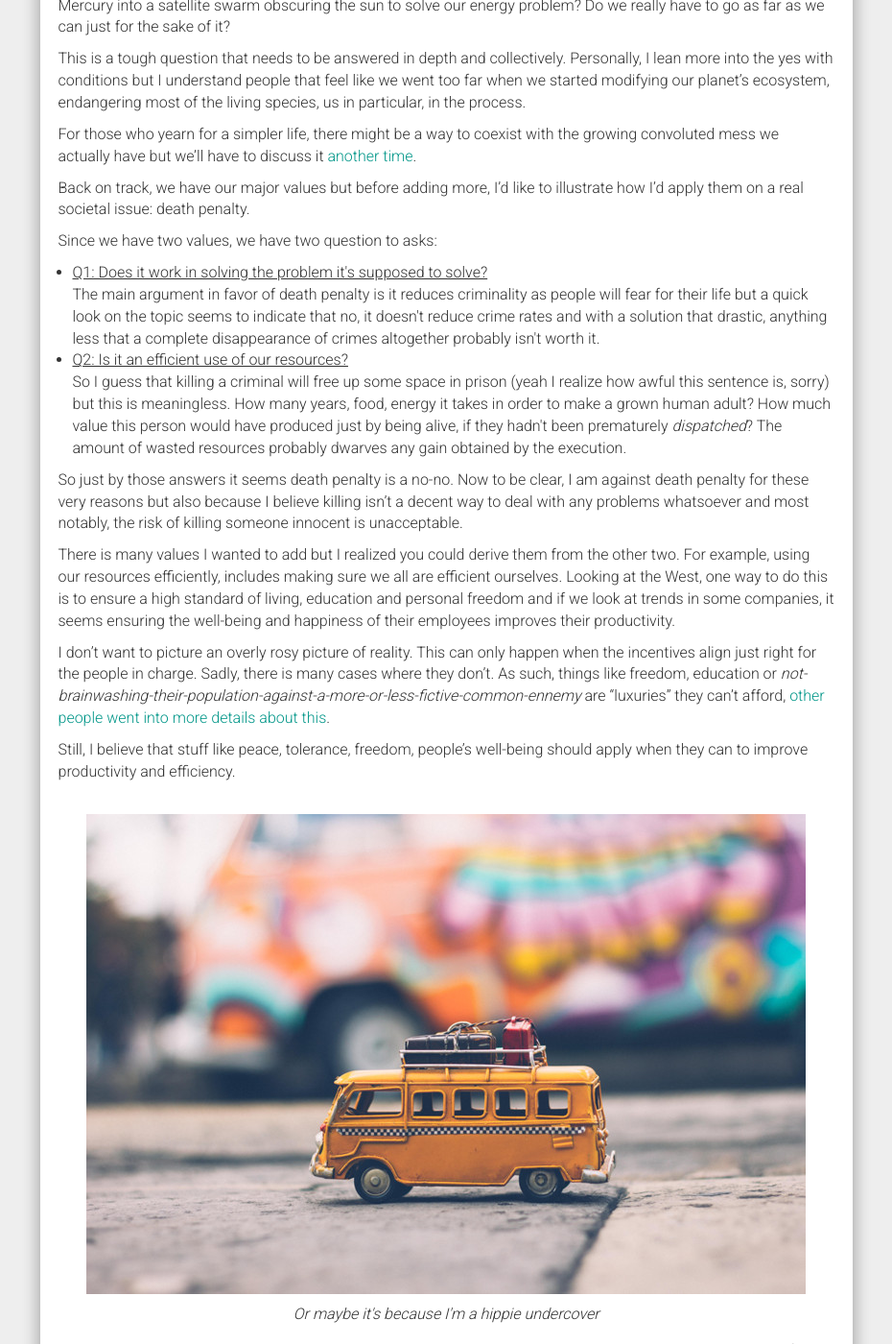
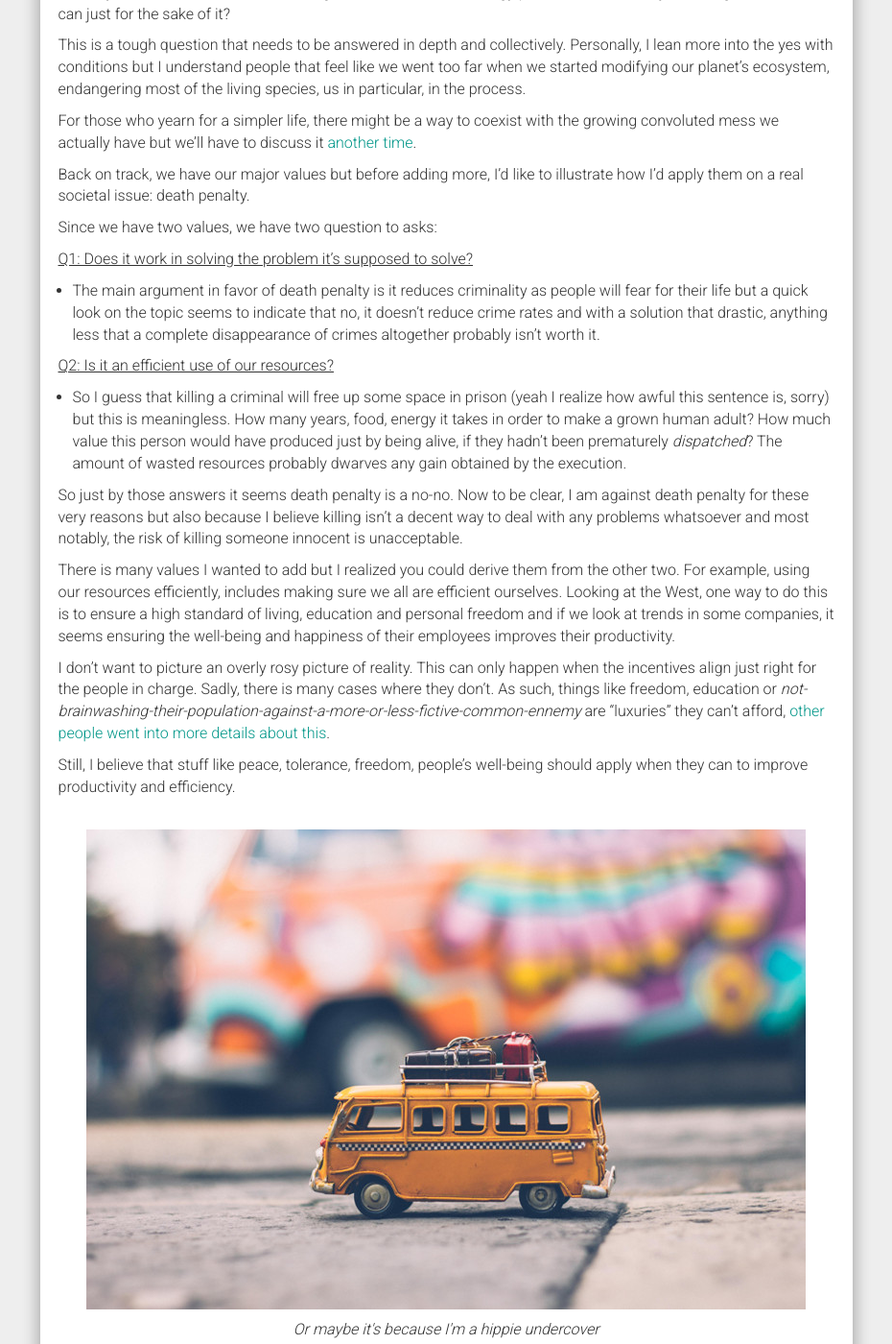
Before and after one commit to WanderingSpaceThinker/nonexistence, a Jekyll site: the page built from _posts/2021-02-20-Starting-point.md, in a window 1280 px wide and 1400 px high, scrolled down 3485 px. Shown: the whole window at 96% size, without its empty margins (321-1251 px from the left). Built offline with Jekyll 4.4.1, drawn with Linux system fonts in a browser that asks for light colours; nearby versions of some CDN libraries; comment, search, counter and statistics services are not loaded; some of the changed text lies outside the part shown.

Commit message:
chore: update post

```diff
--- a/_posts/2021-02-20-Starting-point.md
+++ b/_posts/2021-02-20-Starting-point.md
@@ -30,7 +30,7 @@
 
 The first one is **Pragmatism**. Here is the definition in the Cambridge Dictionary as we need one and it's the first I got on <search engine name>:
 
-<blockquote><h4>"the quality of dealing with a problem in a sensible way that suits the conditions that really exist, rather than following fixed theories, ideas, or rules"</h4></blockquote>
+> "the quality of dealing with a problem in a sensible way that suits the conditions that really exist, rather than following fixed theories, ideas, or rules"
 
 This is an important part of the scientific method: it values a theory based on how well it fits experimental data and will try to change the theory if it doesn't fit.
 
@@ -47,7 +47,7 @@
 
 Here's the updated definition:
 
-<blockquote><h4>"the quality of dealing with a problem in a sensible way that suits the conditions that really exist, rather than following fixed theories, ideas, or rules <b>and ignore all problems for which it cannot be applied</b>"</h4></blockquote>
+> "the quality of dealing with a problem in a sensible way that suits the conditions that really exist, rather than following fixed theories, ideas, or rules **and ignore all problems for which it cannot be applied**"
 
 To clarify, it doesn't mean this kind of problem is to be discarded entirely, I understand why they can be interesting and important. Just that by essence, we can't get to the bottom of it and it feels like a *waste of time* (foreshadowing).
 
@@ -81,12 +81,12 @@
 Back on track, we have our major values but before adding more, I'd like to illustrate how I'd apply them on a real societal issue: death penalty.
 
 Since we have two values, we have two question to asks:
-<ul>
-<li><u>Q1: Does it work in solving the problem it's supposed to solve?</u></li>
-The main argument in favor of death penalty is it reduces criminality as people will fear for their life but a quick look on the topic seems to indicate that no, it doesn't reduce crime rates and with a solution that drastic, anything less that a complete disappearance of crimes altogether probably isn't worth it.
-<li><u>Q2: Is it an efficient use of our resources?</u></li>
-So I guess that killing a criminal will free up some space in prison (yeah I realize how awful this sentence is, sorry) but this is meaningless. How many years, food, energy it takes in order to make a grown human adult? How much value this person would have produced just by being alive, if they hadn't been prematurely <i>dispatched</i>? The amount of wasted resources probably dwarves any gain obtained by the execution.
-</ul>
+
+<ins>Q1: Does it work in solving the problem it's supposed to solve?</ins>
+* The main argument in favor of death penalty is it reduces criminality as people will fear for their life but a quick look on the topic seems to indicate that no, it doesn't reduce crime rates and with a solution that drastic, anything less that a complete disappearance of crimes altogether probably isn't worth it.
+
+<ins>Q2: Is it an efficient use of our resources?</ins>
+* So I guess that killing a criminal will free up some space in prison (yeah I realize how awful this sentence is, sorry) but this is meaningless. How many years, food, energy it takes in order to make a grown human adult? How much value this person would have produced just by being alive, if they hadn't been prematurely *dispatched*? The amount of wasted resources probably dwarves any gain obtained by the execution.
 
 So just by those answers it seems death penalty is a no-no. Now to be clear, I am against death penalty for these very reasons but also because I believe killing isn't a decent way to deal with any problems whatsoever and most notably, the risk of killing someone innocent is unacceptable.
 
@@ -103,7 +103,7 @@
 
 Finally, there is one last key value I need to add, that is related to the next article: **Diversity**. Let's pull one last definition from Cambridge's dictionary (I swear I'm not sponsored):
 
-<blockquote><h4>"the fact of many different types of things or people being included in something; a range of different things or people; the fact that there are many different ideas or opinions about something:"</h4></blockquote>
+> "the fact of many different types of things or people being included in something; a range of different things or people; the fact that there are many different ideas or opinions about something"
 
 The idea here is to encourage the widest range of ideas, culture, recipes... to coexist inside society, as long as they don't conflict with the other key values. The reason being, outside of having more choice for delicious, delicious food, this variety should provide a higher chance to produce a solution to a given problem hence making society more resilient (and fun) overall.
 
```
